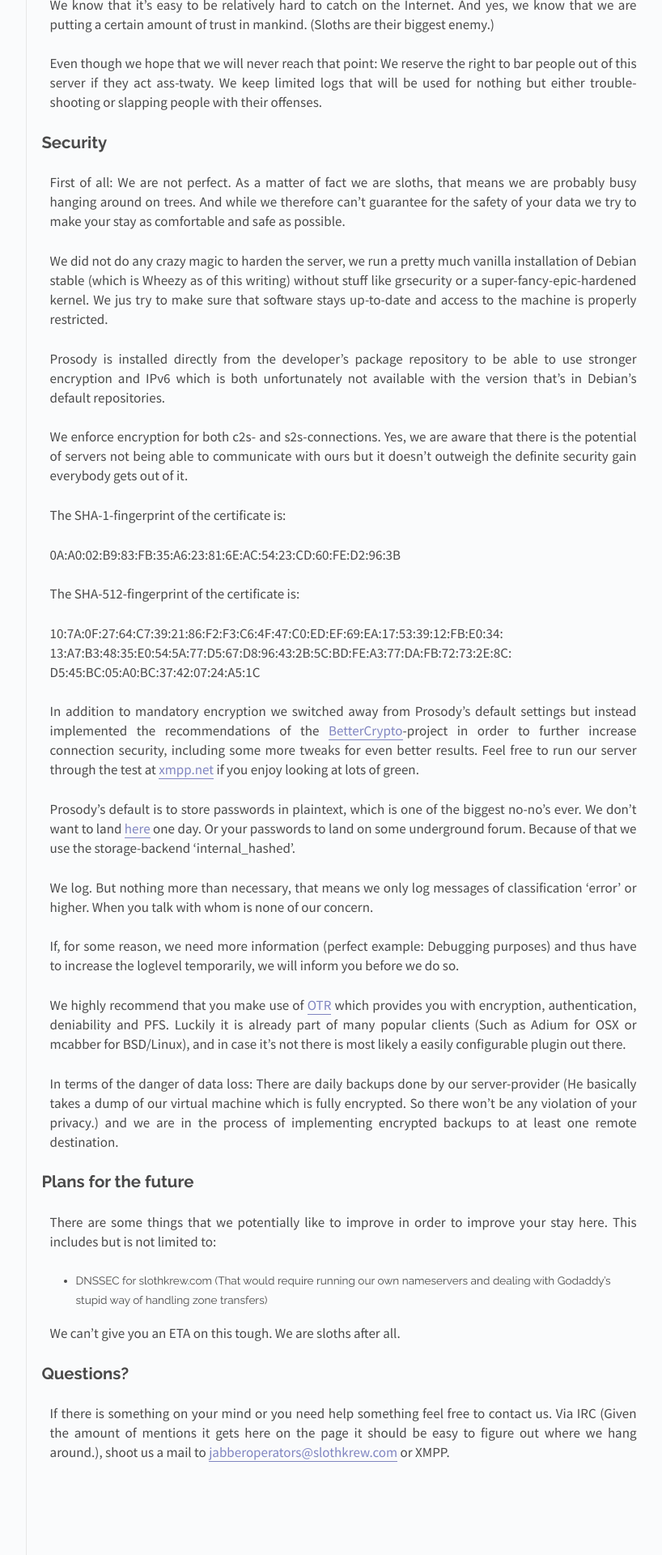
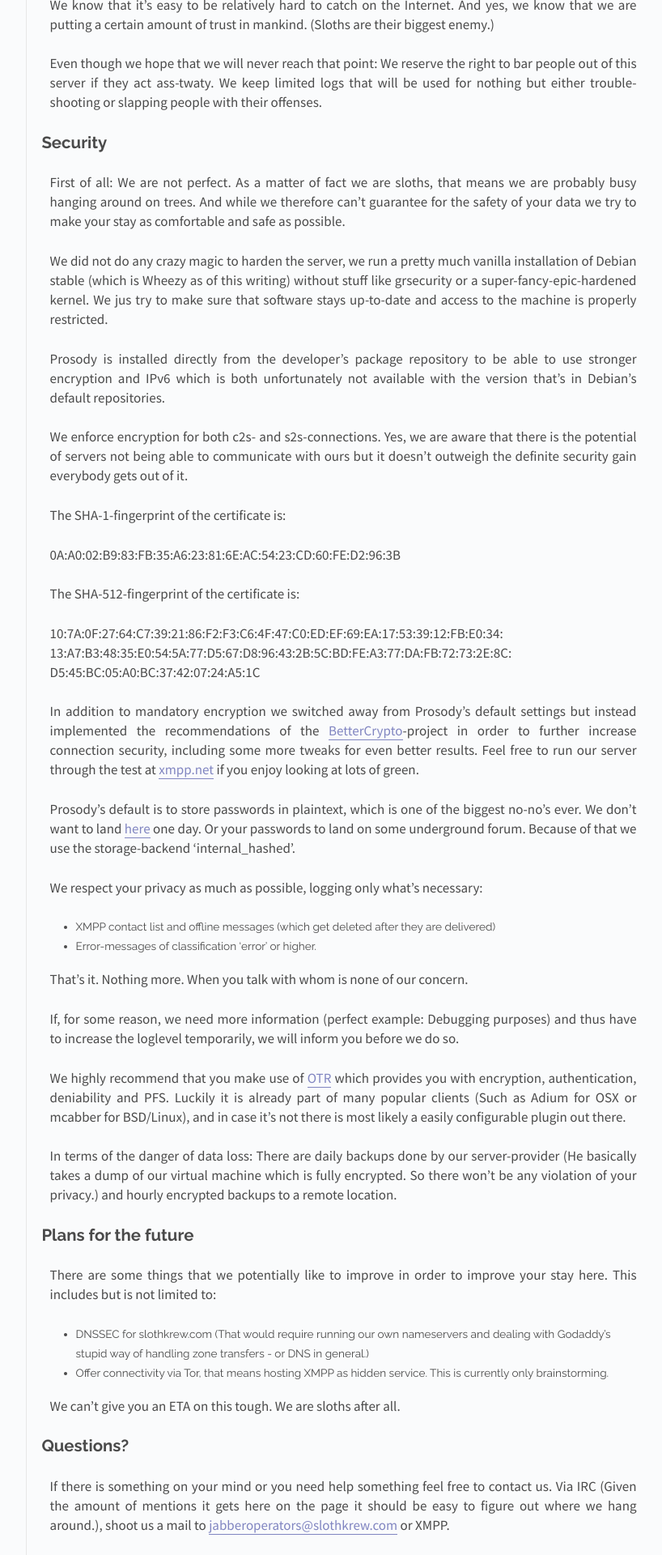
Before and after one commit to Slothkrew/slothkrew.com, a Jekyll site: the page built from xmpp.md, in a window 1280 px wide. Shown: the part 817-2737 px from the top of the page at 81% size, without its empty margins (326-1144 px from the left). Built offline with Jekyll 4.4.1, drawn with Linux system fonts in a browser that asks for light colours; comment, search, counter and statistics services are not loaded.

Commit message:
fixed logging note and backups

```diff
--- a/xmpp.md
+++ b/xmpp.md
@@ -90,9 +90,12 @@ biggest no-no's ever. We don't want to land
 some underground forum. Because of that we use the storage-backend
 'internal_hashed'.
 
-We log. But nothing more than necessary, that means we only log messages of
-classification 'error' or higher. When you talk with whom is none of our
-concern.
+We respect your privacy as much as possible, logging only what's necessary:
+
+* XMPP contact list and offline messages (which get deleted after they are delivered)
+* Error-messages of classification 'error' or higher.
+
+That's it. Nothing more. When you talk with whom is none of our concern.
 
 If, for some reason, we need more information (perfect example: Debugging
 purposes) and thus have to increase the loglevel temporarily, we will inform
@@ -107,15 +110,15 @@ there.
 
 In terms of the danger of data loss: There are daily backups done by our
 server-provider (He basically takes a dump of our virtual machine which is
-fully encrypted. So there won't be any violation of your privacy.) and we are
-in the process of implementing encrypted backups to at least one remote
-destination.
+fully encrypted. So there won't be any violation of your privacy.) and hourly
+encrypted backups to a remote location.
 
 Plans for the future
 ----
 There are some things that we potentially like to improve in order to improve your stay here. This includes but is not limited to:
 
-* DNSSEC for slothkrew.com (That would require running our own nameservers and dealing with Godaddy's stupid way of handling zone transfers)
+* DNSSEC for slothkrew.com (That would require running our own nameservers and dealing with Godaddy's stupid way of handling zone transfers - or DNS in general.)
+* Offer connectivity via Tor, that means hosting XMPP as hidden service. This is currently only brainstorming.
 
 We can't give you an ETA on this tough. We are sloths after all.
 
```
